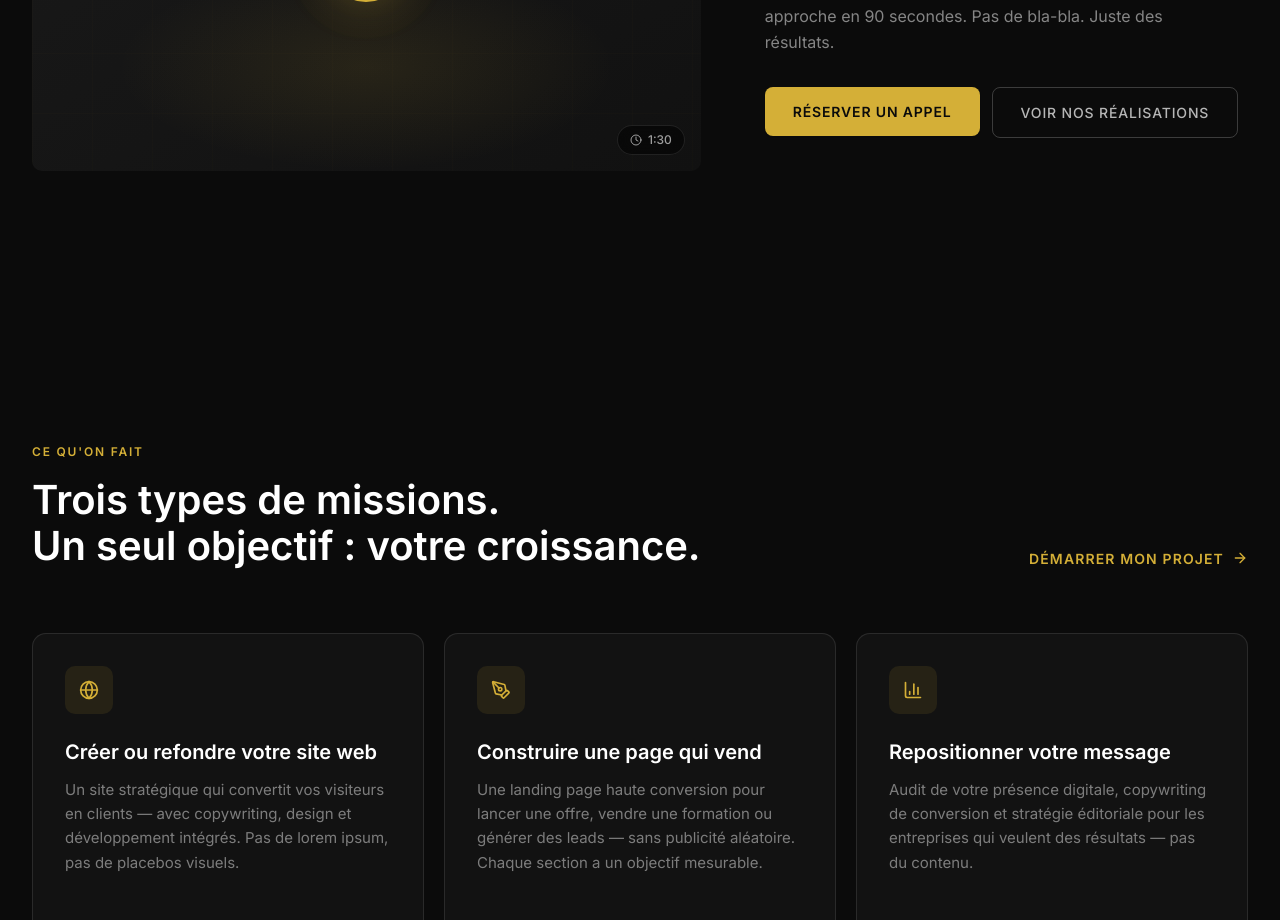
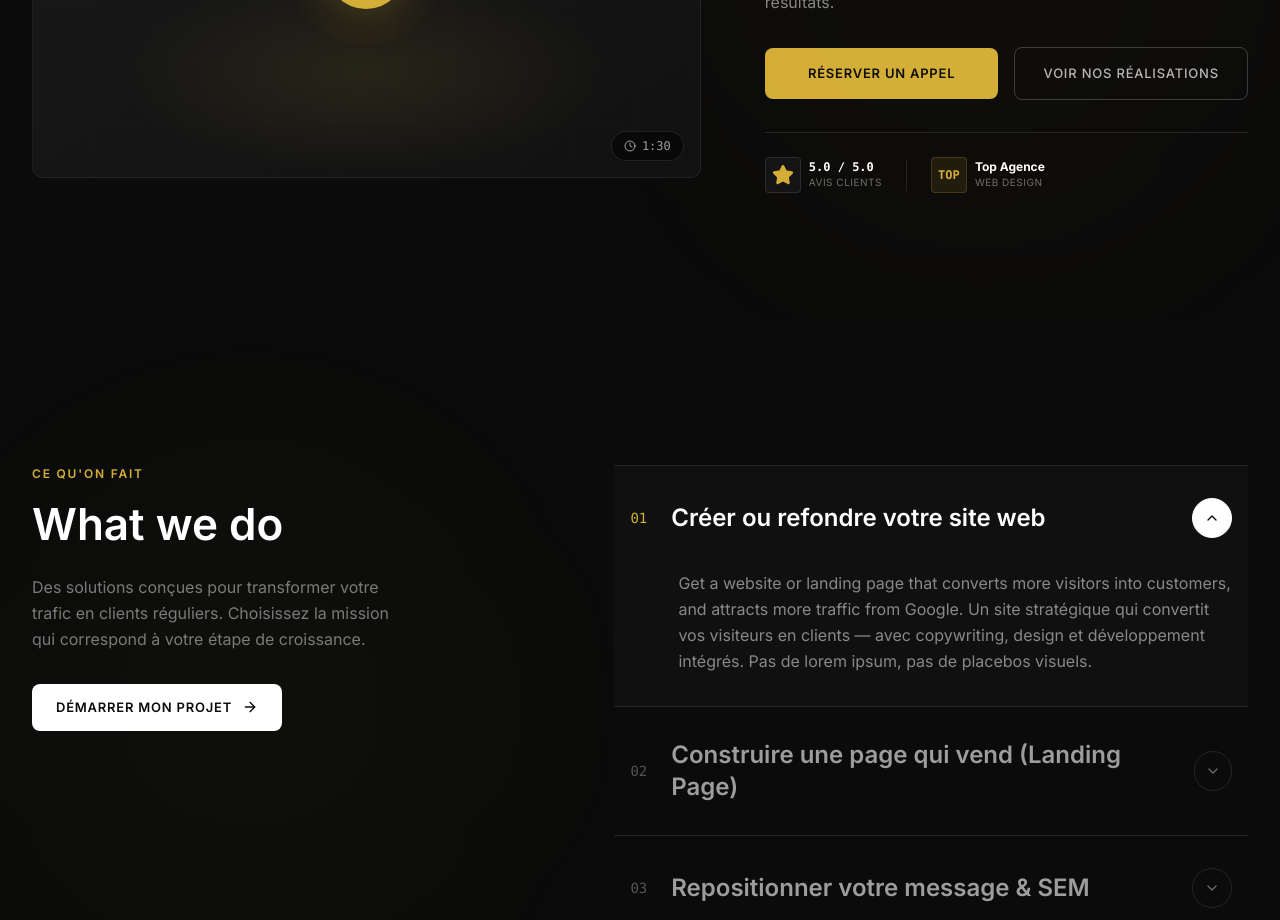
Before and after one commit to STEVECROWN01/KeterMarketing, a Next.js app: page / in a window 1280 px wide. Shown: the part 1880-2800 px from the top of the page. Built offline with nearby package versions, Linux system fonts and the light colour scheme.

Commit message:
style: align homepage components and CTAs with sheragency.com

```diff
--- a/src/components/sections/ContactFormSection.tsx
+++ b/src/components/sections/ContactFormSection.tsx
@@ -14,6 +14,7 @@ import {
   SelectValue,
 } from '@/components/ui/select'
 import { ArrowRight, CheckCircle2, Loader2, MapPin, Mail, Phone } from 'lucide-react'
+import { WHATSAPP_BOOKING_URL, WHATSAPP_CONTACT_URL } from '@/lib/constants'
 
 interface FormData {
   fullName: string
@@ -88,7 +89,7 @@ export default function ContactFormSection() {
               {/* Contact Info Cards */}
               <div className="space-y-4 mb-10">
                 <a
-                  href="https://wa.me/2290141360803"
+                  href={WHATSAPP_CONTACT_URL}
                   target="_blank"
                   rel="noopener noreferrer"
                   className="flex items-center gap-4 group"
@@ -132,7 +133,7 @@ export default function ContactFormSection() {
 
               {/* Quick CTA */}
               <a
-                href="https://wa.me/2290141360803?text=Bonjour%20Keter%20Marketing%2C%0AJe%20souhaite%20r%C3%A9server%20un%20appel%20d%C3%A9couverte%20gratuit%20de%2030%20minutes."
+                href={WHATSAPP_BOOKING_URL}
                 target="_blank"
                 rel="noopener noreferrer"
                 className="inline-flex items-center gap-2 text-[#D4AF37] font-medium hover:gap-3 transition-all text-sm"
--- a/src/components/sections/ServicesSection.tsx
+++ b/src/components/sections/ServicesSection.tsx
@@ -1,88 +1,153 @@
 'use client'
 
+import { useState } from 'react'
 import AnimatedSection from './AnimatedSection'
 import Link from 'next/link'
-import { ArrowRight, Globe, PenTool, BarChart3 } from 'lucide-react'
+import { ArrowRight, ChevronDown } from 'lucide-react'
 import { WHATSAPP_BOOKING_URL } from '@/lib/constants'
+import { motion, AnimatePresence } from 'framer-motion'
 
 const services = [
   {
+    number: '01',
     title: 'Créer ou refondre votre site web',
-    description: 'Un site stratégique qui convertit vos visiteurs en clients — avec copywriting, design et développement intégrés. Pas de lorem ipsum, pas de placebos visuels.',
-    icon: Globe,
+    description: 'Get a website or landing page that converts more visitors into customers, and attracts more traffic from Google. Un site stratégique qui convertit vos visiteurs en clients — avec copywriting, design et développement intégrés. Pas de lorem ipsum, pas de placebos visuels.',
   },
   {
-    title: 'Construire une page qui vend',
-    description: 'Une landing page haute conversion pour lancer une offre, vendre une formation ou générer des leads — sans publicité aléatoire. Chaque section a un objectif mesurable.',
-    icon: PenTool,
+    number: '02',
+    title: 'Construire une page qui vend (Landing Page)',
+    description: 'Une landing page haute conversion pour lancer une offre, vendre une formation ou générer des leads — sans publicité aléatoire. Chaque section a un objectif mesurable et un ciblage d\'objections précis.',
   },
   {
-    title: 'Repositionner votre message',
-    description: 'Audit de votre présence digitale, copywriting de conversion et stratégie éditoriale pour les entreprises qui veulent des résultats — pas du contenu.',
-    icon: BarChart3,
+    number: '03',
+    title: 'Repositionner votre message & SEM',
+    description: 'Drive traffic to your website through organic (SEO) and paid (PPC) traffic. Audit de votre présence digitale, copywriting de conversion et stratégie éditoriale pour les entreprises qui veulent des résultats — pas juste du contenu.',
   },
 ]
 
 export default function ServicesSection() {
+  const [hoveredIndex, setHoveredIndex] = useState<number | null>(null)
+  const [activeIndex, setActiveIndex] = useState<number | null>(0)
+
   return (
-    <section id="services" className="bg-[#0B0B0B]">
+    <section id="services" className="bg-[#0B0B0B] relative overflow-hidden">
+      {/* Subtle background glow */}
+      <div className="absolute top-1/2 left-0 -translate-y-1/2 w-[500px] h-[500px] bg-[#D4AF37]/[0.02] rounded-full blur-[100px] pointer-events-none" />
+
       <div className="max-w-7xl mx-auto px-4 sm:px-6 lg:px-8 py-24 md:py-32 lg:py-36">
-        {/* Header */}
-        <AnimatedSection>
-          <div className="flex flex-col lg:flex-row lg:items-end lg:justify-between gap-6 mb-14 md:mb-16">
-            <div>
+        <div className="flex flex-col lg:flex-row gap-16 lg:gap-24">
+
+          {/* LEFT COLUMN — Heading */}
+          <AnimatedSection className="w-full lg:w-[40%] shrink-0">
+            <div className="sticky top-28">
               <span className="text-[12px] font-semibold uppercase tracking-[0.15em] text-[#D4AF37] mb-4 block">
                 Ce qu&apos;on fait
               </span>
-              <h2 className="text-[28px] sm:text-[34px] md:text-[40px] font-semibold leading-[1.15] text-white">
-                Trois types de missions.<br />Un seul objectif : votre croissance.
+              <h2 className="text-[32px] sm:text-[38px] md:text-[44px] font-semibold leading-[1.15] text-white mb-6">
+                What we do
               </h2>
-            </div>
+              <p className="text-white/45 text-[15px] md:text-base leading-relaxed mb-8 max-w-sm">
+                Des solutions conçues pour transformer votre trafic en clients réguliers. Choisissez la mission qui correspond à votre étape de croissance.
+              </p>
+              <div className="hidden lg:block">
                 <Link
                   href={WHATSAPP_BOOKING_URL}
                   target="_blank"
                   rel="noopener noreferrer"
-              className="inline-flex items-center gap-2 text-[14px] font-semibold uppercase tracking-[0.08em] text-[#D4AF37] hover:text-[#B8960C] transition-colors duration-200 group shrink-0"
+                  className="inline-flex items-center gap-2.5 px-6 py-3.5 rounded-md bg-white text-[#0B0B0B] hover:bg-[#D4AF37] font-semibold text-[13px] uppercase tracking-[0.06em] transition-all duration-300 group"
                 >
                   Démarrer mon projet
                   <ArrowRight className="w-4 h-4 group-hover:translate-x-1 transition-transform duration-200" />
                 </Link>
               </div>
+            </div>
           </AnimatedSection>
 
-        {/* Service cards */}
-        <AnimatedSection delay={0.15}>
-          <div className="grid grid-cols-1 md:grid-cols-3 gap-5">
+          {/* RIGHT COLUMN — Accordion list */}
+          <AnimatedSection delay={0.15} className="w-full lg:w-[60%] flex-1">
+            <div className="flex flex-col border-t border-white/10">
               {services.map((service, i) => {
-              const Icon = service.icon
+                const isOpen = activeIndex === i
+                const isHovered = hoveredIndex === i
+
                 return (
                   <div
                     key={i}
-                  className="group relative p-7 md:p-8 rounded-xl border border-white/10 bg-white/[0.03] hover:border-[#D4AF37]/40 hover:bg-white/[0.06] transition-all duration-300 cursor-pointer"
+                    onMouseEnter={() => setHoveredIndex(i)}
+                    onMouseLeave={() => setHoveredIndex(null)}
+                    onClick={() => setActiveIndex(isOpen ? null : i)}
+                    className="relative border-b border-white/10 cursor-pointer group"
                   >
-                  {/* Icon */}
-                  <div className="w-12 h-12 rounded-lg bg-[#D4AF37]/10 flex items-center justify-center mb-6 group-hover:bg-[#D4AF37]/20 transition-colors duration-300">
-                    <Icon className="w-5 h-5 text-[#D4AF37]" />
+                    {/* Background animation for hover/active */}
+                    <div
+                      className={`absolute inset-0 bg-white/[0.02] transition-opacity duration-300 pointer-events-none ${
+                        isOpen || isHovered ? 'opacity-100' : 'opacity-0'
+                      }`}
+                    />
+
+                    {/* Accordion header */}
+                    <div className="relative flex items-center justify-between gap-6 py-6 md:py-8 px-4 z-10">
+                      <div className="flex items-center gap-6">
+                        <span className={`text-sm font-mono transition-colors duration-300 ${
+                          isOpen || isHovered ? 'text-[#D4AF37]' : 'text-white/30'
+                        }`}>
+                          {service.number}
+                        </span>
+                        <h3 className={`text-xl sm:text-2xl font-semibold transition-colors duration-300 ${
+                          isOpen || isHovered ? 'text-white' : 'text-white/60'
+                        }`}>
+                          {service.title}
+                        </h3>
                       </div>
 
-                  {/* Content */}
-                  <h3 className="text-lg md:text-xl font-semibold text-white mb-3 group-hover:text-[#D4AF37] transition-colors duration-200">
-                    {service.title}
-                  </h3>
-                  <p className="text-[15px] text-white/45 leading-relaxed mb-6">
+                      {/* Arrow indicator */}
+                      <div className={`w-10 h-10 rounded-full border flex items-center justify-center transition-all duration-300 ${
+                        isOpen
+                          ? 'bg-white border-white text-[#0B0B0B] rotate-180'
+                          : 'border-white/10 text-white/40 group-hover:border-white/30 group-hover:text-white'
+                      }`}>
+                        <ChevronDown className="w-4 h-4" />
+                      </div>
+                    </div>
+
+                    {/* Accordion body content */}
+                    <AnimatePresence initial={false}>
+                      {isOpen && (
+                        <motion.div
+                          initial={{ height: 0, opacity: 0 }}
+                          animate={{ height: 'auto', opacity: 1 }}
+                          exit={{ height: 0, opacity: 0 }}
+                          transition={{ duration: 0.4, ease: [0.16, 1, 0.3, 1] }}
+                          className="overflow-hidden relative z-10"
+                        >
+                          <div className="pb-8 pl-14 pr-4 md:pl-16">
+                            <p className="text-[15px] md:text-base text-white/50 leading-relaxed max-w-xl">
                               {service.description}
                             </p>
-
-                  {/* Arrow link */}
-                  <div className="flex items-center gap-2 text-[#D4AF37] text-sm font-medium opacity-0 group-hover:opacity-100 transition-opacity duration-300">
-                    En savoir plus
-                    <ArrowRight className="w-4 h-4 group-hover:translate-x-1 transition-transform duration-200" />
                           </div>
+                        </motion.div>
+                      )}
+                    </AnimatePresence>
                   </div>
                 )
               })}
             </div>
+
+            {/* Mobile CTA */}
+            <div className="mt-8 lg:hidden">
+              <Link
+                href={WHATSAPP_BOOKING_URL}
+                target="_blank"
+                rel="noopener noreferrer"
+                className="inline-flex items-center justify-center w-full gap-2.5 px-6 py-4 rounded-md bg-white text-[#0B0B0B] hover:bg-[#D4AF37] font-semibold text-[13px] uppercase tracking-[0.06em] transition-all duration-300"
+              >
+                Démarrer mon projet
+                <ArrowRight className="w-4 h-4" />
+              </Link>
+            </div>
           </AnimatedSection>
+
+        </div>
       </div>
     </section>
   )
--- a/src/components/sections/VideoSection.tsx
+++ b/src/components/sections/VideoSection.tsx
@@ -1,21 +1,30 @@
 'use client'
 
-import { motion } from 'framer-motion'
+import { useState } from 'react'
+import { motion, AnimatePresence } from 'framer-motion'
 import Link from 'next/link'
-import { Play, Clock } from 'lucide-react'
+import { Play, Clock, X, Star } from 'lucide-react'
 import { Button } from '@/components/ui/button'
 import AnimatedSection from './AnimatedSection'
 import { WHATSAPP_BOOKING_URL } from '@/lib/constants'
 
 export default function VideoSection() {
+  const [isOpen, setIsOpen] = useState(false)
+
   return (
-    <section id="video" className="bg-[#0B0B0B] py-20 md:py-28 lg:py-32">
+    <section id="video" className="bg-[#0B0B0B] py-20 md:py-28 lg:py-32 relative overflow-hidden">
+      {/* Background radial highlight */}
+      <div className="absolute right-0 top-1/2 -translate-y-1/2 w-[600px] h-[600px] bg-[#D4AF37]/[0.015] rounded-full blur-[120px] pointer-events-none" />
+
       <div className="max-w-7xl mx-auto px-4 sm:px-6 lg:px-8">
         <div className="flex flex-col lg:flex-row items-center gap-12 lg:gap-16">
           {/* LEFT — Video Thumbnail (55%) */}
           <AnimatedSection className="w-full lg:w-[55%] shrink-0">
-            <div className="relative group cursor-pointer">
-              <div className="relative w-full aspect-[16/10] rounded-lg overflow-hidden bg-gradient-to-br from-[#1A1A1A] to-[#111]">
+            <div
+              onClick={() => setIsOpen(true)}
+              className="relative group cursor-pointer"
+            >
+              <div className="relative w-full aspect-[16/10] rounded-lg overflow-hidden bg-gradient-to-br from-[#1A1A1A] to-[#111] border border-white/5 group-hover:border-[#D4AF37]/30 transition-all duration-500">
                 {/* Subtle grid */}
                 <div
                   className="absolute inset-0 opacity-[0.04]"
@@ -28,7 +37,7 @@ export default function VideoSection() {
                 <div className="absolute bottom-0 left-1/2 -translate-x-1/2 w-3/4 h-1/2 bg-[radial-gradient(ellipse_at_center,rgba(212,175,55,0.1)_0%,transparent_70%)]" />
 
                 {/* Keter watermark */}
-                <div className="absolute top-5 left-5 text-white/[0.06] text-xs font-bold uppercase tracking-[0.3em]">
+                <div className="absolute top-5 left-5 text-white/[0.06] text-xs font-bold uppercase tracking-[0.3em] font-mono">
                   Keter Marketing
                 </div>
 
@@ -49,7 +58,7 @@ export default function VideoSection() {
                 {/* Duration badge */}
                 <div className="absolute bottom-4 right-4 flex items-center gap-1.5 px-3 py-1.5 rounded-full bg-black/50 backdrop-blur-sm border border-white/10">
                   <Clock className="w-3 h-3 text-white/60" />
-                  <span className="text-white/60 text-xs font-medium">1:30</span>
+                  <span className="text-white/60 text-xs font-medium font-mono">1:30</span>
                 </div>
               </div>
             </div>
@@ -66,24 +75,91 @@ export default function VideoSection() {
             <p className="text-[15px] md:text-base text-white/50 leading-relaxed mb-8 max-w-md">
               Stratégie, copywriting, design — découvrez notre approche en 90 secondes. Pas de bla-bla. Juste des résultats.
             </p>
-            <div className="flex flex-col sm:flex-row items-start gap-3">
-              <Link href={WHATSAPP_BOOKING_URL} target="_blank" rel="noopener noreferrer">
-                <Button className="bg-[#D4AF37] hover:bg-[#B8960C] text-[#0B0B0B] rounded-md px-7 py-3.5 text-[14px] font-semibold uppercase tracking-[0.06em] transition-all duration-300 h-auto">
+
+            <div className="flex flex-col sm:flex-row items-stretch sm:items-center gap-4 mb-8">
+              <Link href={WHATSAPP_BOOKING_URL} target="_blank" rel="noopener noreferrer" className="sm:flex-1">
+                <Button className="w-full bg-[#D4AF37] hover:bg-[#B8960C] text-[#0B0B0B] rounded-md py-4 text-[13px] font-semibold uppercase tracking-[0.06em] transition-all duration-300 h-auto">
                   Réserver un appel
                 </Button>
               </Link>
-              <Link href="#portfolio">
+              <Link href="#portfolio" className="sm:flex-1">
                 <Button
                   variant="outline"
-                  className="border-white/20 text-white/70 hover:bg-white hover:text-[#0B0B0B] rounded-md px-7 py-3.5 text-[14px] font-medium uppercase tracking-[0.06em] transition-all duration-300 h-auto bg-transparent"
+                  className="w-full border-white/20 text-white/70 hover:bg-white hover:text-[#0B0B0B] rounded-md py-4 text-[13px] font-medium uppercase tracking-[0.06em] transition-all duration-300 h-auto bg-transparent"
                 >
                   Voir nos réalisations
                 </Button>
               </Link>
             </div>
+
+            {/* Trust Badges - Conforming to Sher Agency */}
+            <div className="flex items-center gap-6 border-t border-white/10 pt-6">
+              {/* Clutch Review Style */}
+              <div className="flex items-center gap-2">
+                <div className="w-9 h-9 bg-white/[0.04] border border-white/10 rounded flex items-center justify-center">
+                  <Star className="w-5.5 h-5.5 fill-[#D4AF37] text-[#D4AF37]" />
+                </div>
+                <div>
+                  <p className="text-white text-xs font-bold font-mono leading-none">5.0 / 5.0</p>
+                  <p className="text-white/40 text-[10px] uppercase tracking-wider mt-0.5">Avis Clients</p>
+                </div>
+              </div>
+              <div className="w-px h-8 bg-white/10" />
+              {/* Partner Badge */}
+              <div className="flex items-center gap-2">
+                <div className="w-9 h-9 bg-[#D4AF37]/10 border border-[#D4AF37]/20 rounded flex items-center justify-center font-bold text-xs text-[#D4AF37] font-mono">
+                  TOP
+                </div>
+                <div>
+                  <p className="text-white text-xs font-bold leading-none">Top Agence</p>
+                  <p className="text-white/40 text-[10px] uppercase tracking-wider mt-0.5">Web Design</p>
+                </div>
+              </div>
+            </div>
+
           </AnimatedSection>
         </div>
       </div>
+
+      {/* Video Modal Overlay */}
+      <AnimatePresence>
+        {isOpen && (
+          <motion.div
+            initial={{ opacity: 0 }}
+            animate={{ opacity: 1 }}
+            exit={{ opacity: 0 }}
+            className="fixed inset-0 z-50 flex items-center justify-center p-4 bg-black/90 backdrop-blur-md"
+          >
+            <div className="absolute inset-0" onClick={() => setIsOpen(false)} />
+
+            <motion.div
+              initial={{ scale: 0.95, opacity: 0 }}
+              animate={{ scale: 1, opacity: 1 }}
+              exit={{ scale: 0.95, opacity: 0 }}
+              transition={{ type: 'spring', duration: 0.5 }}
+              className="relative w-full max-w-4xl aspect-video rounded-xl overflow-hidden bg-[#111] border border-white/10 z-10"
+            >
+              {/* Close Button */}
+              <button
+                onClick={() => setIsOpen(false)}
+                className="absolute top-4 right-4 p-2 rounded-full bg-black/60 border border-white/10 hover:border-[#D4AF37] hover:text-[#D4AF37] text-white transition-all z-20"
+                aria-label="Fermer"
+              >
+                <X className="w-5 h-5" />
+              </button>
+
+              {/* Embedded Video */}
+              <iframe
+                src="https://player.vimeo.com/video/949795514?autoplay=1&muted=0"
+                className="w-full h-full"
+                allow="autoplay; fullscreen; picture-in-picture"
+                allowFullScreen
+              />
+            </motion.div>
+          </motion.div>
+        )}
+      </AnimatePresence>
+
     </section>
   )
 }
```
Also changed, not shown: src/components/sections/HeroSection.tsx (+13 -11 lines), 1 other file (tests, documents, lock files or other folders). Lines whose indentation alone changed are shown as unchanged.
